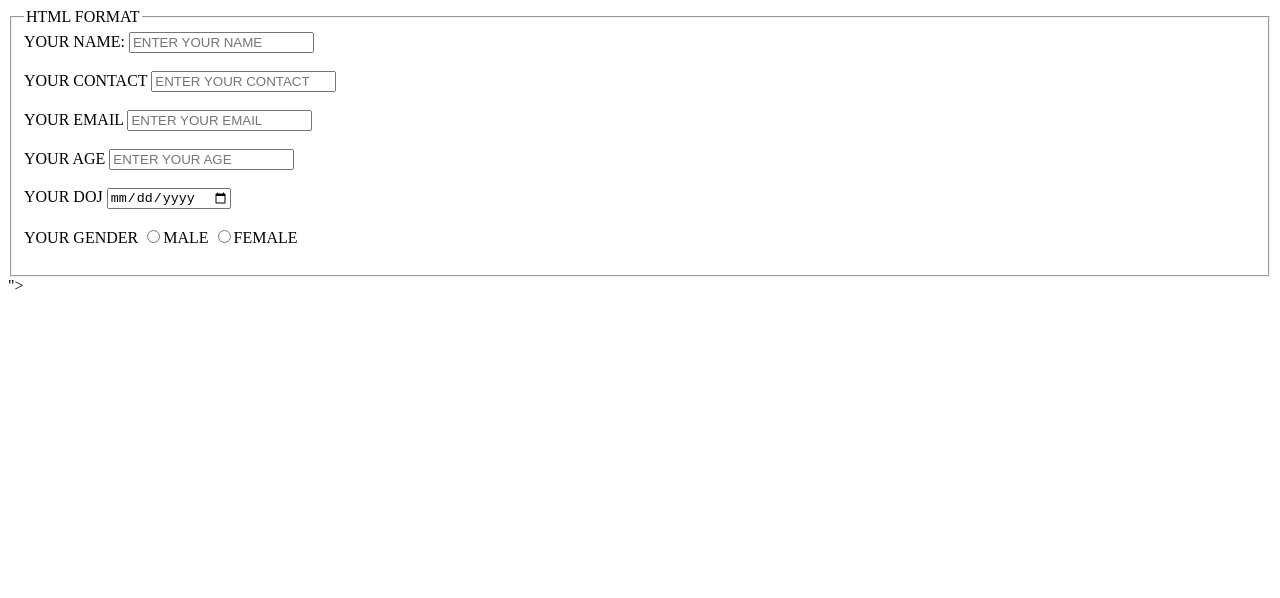
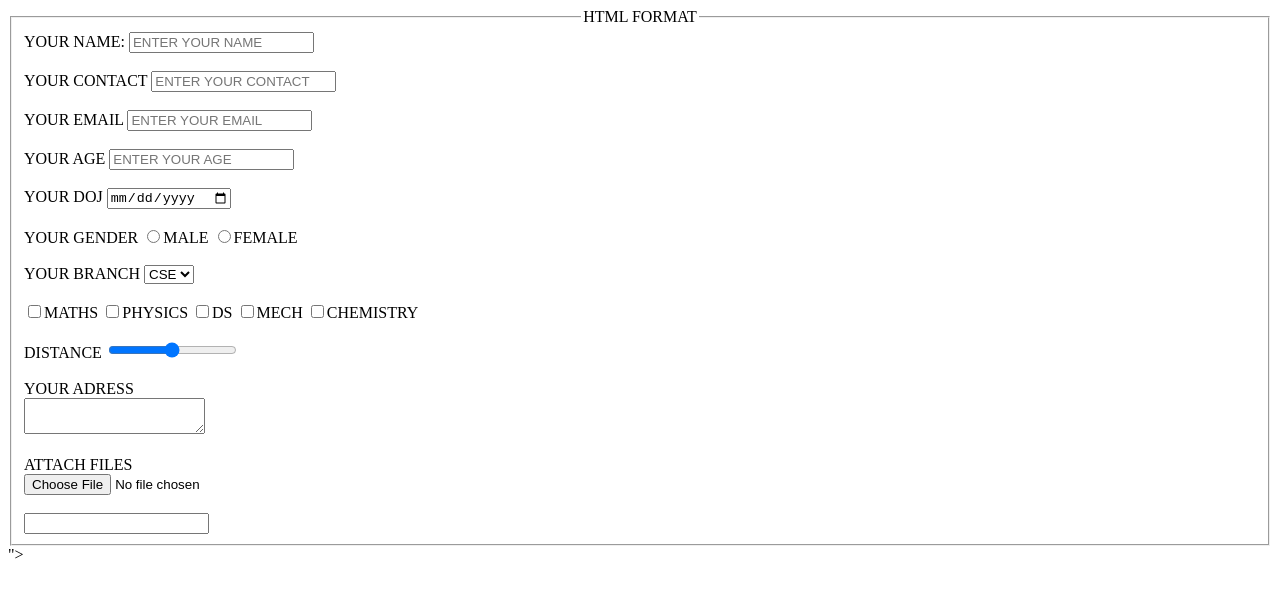
Before and after one commit to Rajatpal38252/25VA151, a plain HTML site: page form.html in a window 1280 px wide. Drawn offline with Linux system fonts and the light colour scheme.

Commit message:
Update form.html

```diff
--- a/form.html
+++ b/form.html
@@ -8,7 +8,7 @@
 <body>
     <form action="">
         <fieldset>
-            <legend>HTML FORMAT</legend>
+            <legend  style="text-align: center;">HTML FORMAT</legend>
          <label for ="">YOUR NAME:</label>
          <input tyoe="text" name="name" id="name" placeholder="ENTER YOUR NAME"><br><br>
          <label for ="">YOUR CONTACT</label>
@@ -23,6 +23,30 @@
             <input type="radio" name="gender">MALE
             <input type="radio" name="gender">FEMALE <br><br>
             </label>
+            <label for ="">YOUR BRANCH</label>
+            <select>
+                <option value="CSE">CSE</option>
+                <option value="AIML">IT</option>
+                <option value="DS">ECE</option>
+               </select><br><br>
+
+                <label for ="YOUR SUBJECTS"></label>
+                <input type="checkbox" name="subjects">MATHS
+                <input type="checkbox" name="subjects">PHYSICS
+                <input type ="checkbox" name="subjects">DS
+                 <input type ="checkbox" name="subjects">MECH
+                <input type="checkbox" name="subjects">CHEMISTRY<br><br>
+
+                <label for ="">DISTANCE</label>
+                <input type="range" name="distance" id="distance" min="0" max="100"><br><br>
+
+                <label for ="">YOUR ADRESS</label><br>
+                <textarea name="address" id=""></textarea><br><br>
+
+                <label for ="">ATTACH FILES</label><br>
+                <input type="file" name="file" id="file" ><br><br>
+
+                <input type="browser">
         </fieldset>
     </form>">
 
```
